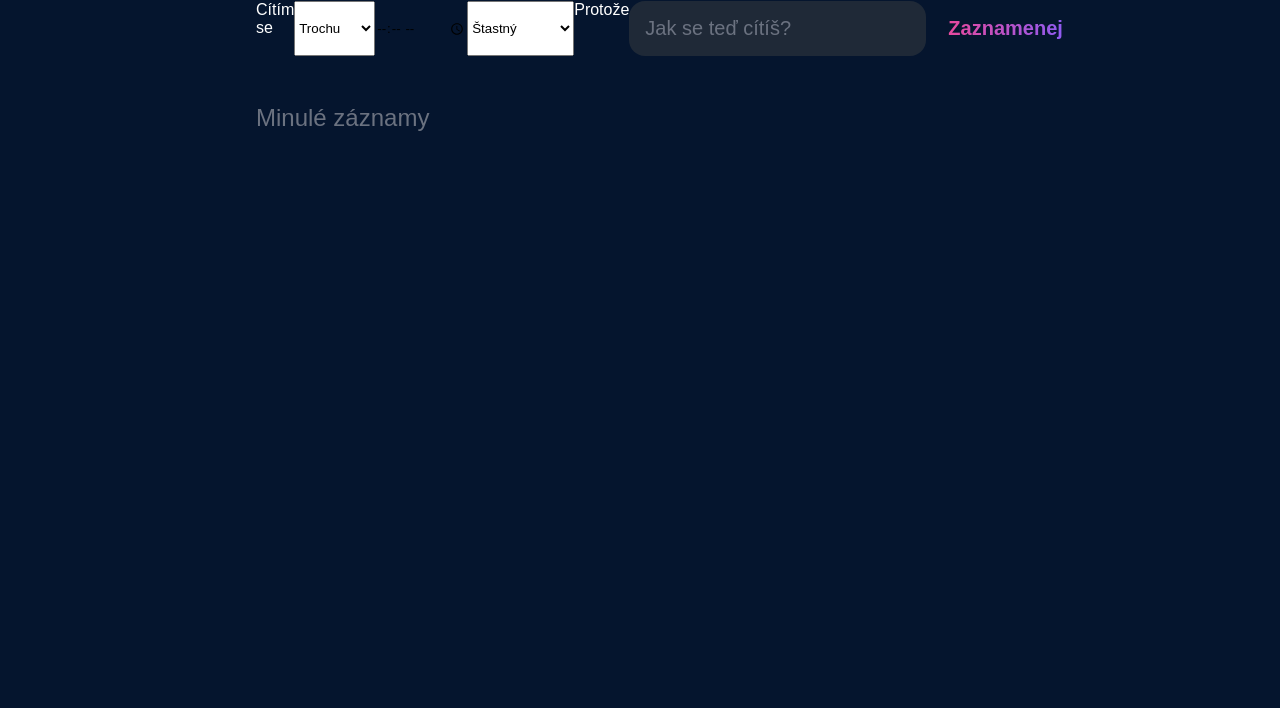
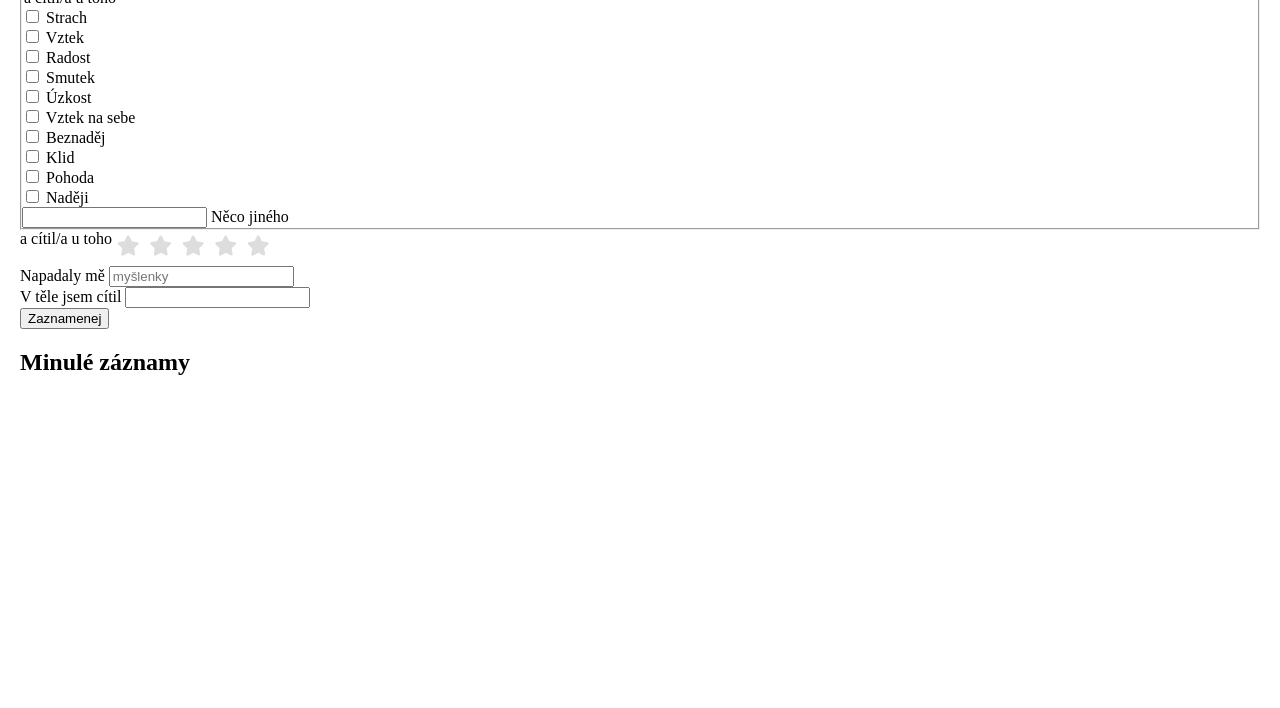
Before and after one commit to asketak/zaznamnik-emoci, a plain HTML site: page index.html in a window 1280 px wide. Shown: the part 92-800 px from the top of the page. Drawn offline with nearby package versions, Linux system fonts and the light colour scheme.

Commit message:
Cely formular, bugy v js a blba css

```diff
--- a/index.css
+++ b/index.css
@@ -1,4 +1,4 @@
-:root {
+/* :root {
     --dark: #05152E;
     --darker: #1F2937;
     --darkest: #001E3C;
@@ -167,4 +167,47 @@ main {
 
 .task .actions .delete {
     color: crimson;
+} */
+
+    @import url(//netdna.bootstrapcdn.com/font-awesome/3.2.1/css/font-awesome.css);
+
+fieldset, label { margin: 0; padding: 0; }
+body{ margin: 20px; }
+h1 { font-size: 1.5em; margin: 10px; }
+
+/****** Style Star Rating Widget *****/
+
+.rating {
+  border: none;
+  float: left;
 }
+
+.rating > input { display: none; }
+.rating > label:before {
+  margin: 5px;
+  font-size: 1.25em;
+  font-family: FontAwesome;
+  display: inline-block;
+  content: "\f005";
+}
+
+.rating > .half:before {
+  content: "\f089";
+  position: absolute;
+}
+
+.rating > label {
+  color: #ddd;
+ float: right;
+}
+
+/***** CSS Magic to Highlight Stars on Hover *****/
+
+.rating > input:checked ~ label, /* show gold star when clicked */
+.rating:not(:checked) > label:hover, /* hover current star */
+.rating:not(:checked) > label:hover ~ label { color: #FFD700;  } /* hover previous stars in list */
+
+.rating > input:checked + label:hover, /* hover current star when changing rating */
+.rating > input:checked ~ label:hover,
+.rating > label:hover ~ input:checked ~ label, /* lighten current selection */
+.rating > input:checked ~ label:hover ~ label { color: #FFED85;  }
--- a/index.html
+++ b/index.html
@@ -31,34 +31,108 @@
 
 </head>
 
+<!-- Otazky, na ktere se ma dotazovat
+  Kolik bylo hodin?
+  Co jsem dělal?
+  Kdo byl u toho se mnou?
+  Jakou jsem zažíval emoci?
+  Ideálně výběr z několika možností (strach, vztek, radost, smutek, úzkost, vztek na sebe, beznaděj, klid, pohoda, naděje…),
+  plus možnost napsat vlastní. Aby bylo možné vybrat více možností.
+  Celková nálada na škále -5 (Extrémně špatná nálada) až +5 (Vynikající, výjimečná nálada). Pokud by to bylo možné, tak z téhle kolonky graf
+  Jaké myšlenky mě napadaly?
+  Co jsem vnímal v těle?
+-->
+
 <body>
-  <header>
   <h1>Záznamník</h1>
   <!-- <button class="add-button">Instaluj?</button> -->
   <form id="new-task-form">
-      <label for="emoce">Cítím se</label>
+    V
+    <input type="time" id="time" name="time" >
+    jsem dělal
+    <input type="text" name="new-task-input" id="new-task-input" placeholder="" />
+    s
+    <input type="text" name="new-task-input" id="new-task-input" placeholder="nikým" />
+    <fieldset>
+      <legend> a cítil/a u toho</legend>
 
-      <select name="intenzita" id="intenzita">
-        <option value="Trochu">Trochu</option>
-        <option value="Prumerne">Prumerne</option>
-        <option value="Velmi">Velmi</option>
-      </select>
+      <div>
 
-      <input type="time" id="time" name="time" >
+        <input type="checkbox" id="Strach"  name="Emoce" value="Strach">
+        <label for="Strach">Strach</label>
+      </div>
+      <div>
+        <input type="checkbox" id="Vztek"  name="Emoce" value="Vztek">
+        <label for="Vztek">Vztek</label>
+      </div>
+      <div>
+        <input type="checkbox" id="Radost"  name="Emoce" value="Radost">
+        <label for="Radost">Radost</label>
+      </div>
+      <div>
+        <input type="checkbox" id="Smutek"  name="Emoce" value="Smutek">
+        <label for="Smutek">Smutek</label>
+      </div>
+      <div>
+        <input type="checkbox" id="Úzkost"  name="Emoce" value="Úzkost">
+        <label for="Úzkost">Úzkost</label>
+      </div>
+      <div>
+        <input type="checkbox" id="Vzteknasebe"  name="Emoce" value="Vztek na sebe">
+        <label for="Vztek na sebe">Vztek na sebe</label>
+      </div>
+      <div>
+        <input type="checkbox" id="Beznaděj"  name="Emoce" value="Beznaděj">
+        <label for="Beznaděj">Beznaděj</label>
+      </div>
+      <div>
+        <input type="checkbox" id="Klid"  name="Emoce" value="Klid">
+        <label for="Klid">Klid</label>
+      </div>
+      <div>
+        <input type="checkbox" id="Pohoda"  name="Emoce" value="Pohoda">
+        <label for="Pohoda">Pohoda</label>
+      </div>
+      <div>
+        <input type="checkbox" id="Naději"  name="Emoce" value="Naději">
+        <label for="Naději">Naději</label>
+      </div>
+      <div>
+        <input type="text" id="Ostatní"  name="Emoce" value="">
+        <label for="Naději">Něco jiného</label>
+      </div>
 
+      <div>
+    </fieldset>
+    <fieldset class="rating">
+      a cítil/a u toho
+      <input type="radio" id="star5" name="rating" value="5" /><label class = "full" for="star5" title="Awesome - 5 stars"></label>
+      <input type="radio" id="star4half" name="rating" value="4 and a half" /><label class="half" for="star4half" title="Pretty good - 4.5 stars"></label>
+      <input type="radio" id="star4" name="rating" value="4" /><label class = "full" for="star4" title="Pretty good - 4 stars"></label>
+      <input type="radio" id="star3half" name="rating" value="3 and a half" /><label class="half" for="star3half" title="Meh - 3.5 stars"></label>
+      <input type="radio" id="star3" name="rating" value="3" /><label class = "full" for="star3" title="Meh - 3 stars"></label>
+      <input type="radio" id="star2half" name="rating" value="2 and a half" /><label class="half" for="star2half" title="Kinda bad - 2.5 stars"></label>
+      <input type="radio" id="star2" name="rating" value="2" /><label class = "full" for="star2" title="Kinda bad - 2 stars"></label>
+      <input type="radio" id="star1half" name="rating" value="1 and a half" /><label class="half" for="star1half" title="Meh - 1.5 stars"></label>
+      <input type="radio" id="star1" name="rating" value="1" /><label class = "full" for="star1" title="Sucks big time - 1 star"></label>
+      <input type="radio" id="starhalf" name="rating" value="half" /><label class="half" for="starhalf" title="Sucks big time - 0.5 stars"></label>
+    </fieldset>
+  </div>
+  <br>
+  <br>
 
-      <select name="emoce" id="emoce">
-        <option value="Štastný">Štastný</option>
-        <option value="Smutný">Smutný</option>
-        <option value="Plný naděje">Plný naděje</option>
-        <option value="Pesimismticky">Pesimismticky</option>
-      </select>
-
-      <label for="emoce">Protože </label>
-      <input type="text" name="new-task-input" id="new-task-input" placeholder="Jak se teď cítíš?" />
+  <div>
+    <label for="emoce">Napadaly mě </label>
+    <input type="text" name="new-task-input" id="new-task-input" placeholder="myšlenky" />
+  </div>
+  <div>
+    <label for="emoce">V těle jsem cítil </label>
+    <input type="text" name="new-task-input" id="new-task-input" placeholder="" />
+  </div>
+  <div>
     <input type="submit" id="new-task-submit" value="Zaznamenej" />
+  </div>
 </form>
-  </header>
 <main>
   <section class="task-list">
     <h2>Minulé záznamy</h2>
```
Lines whose indentation alone changed are shown as unchanged.
